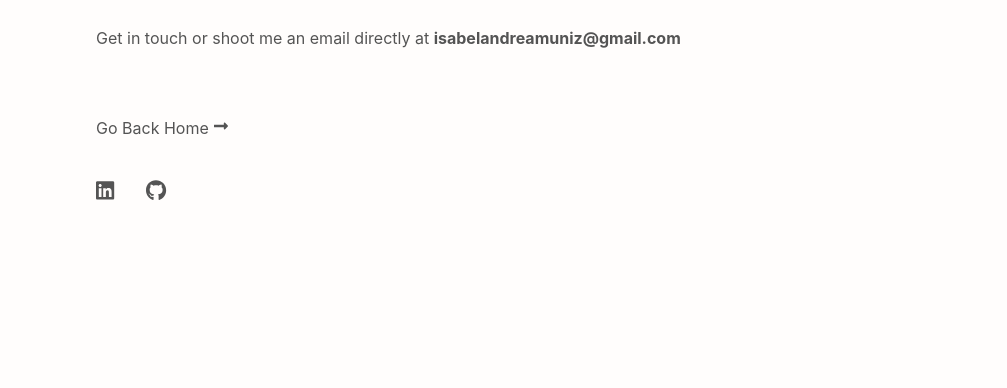
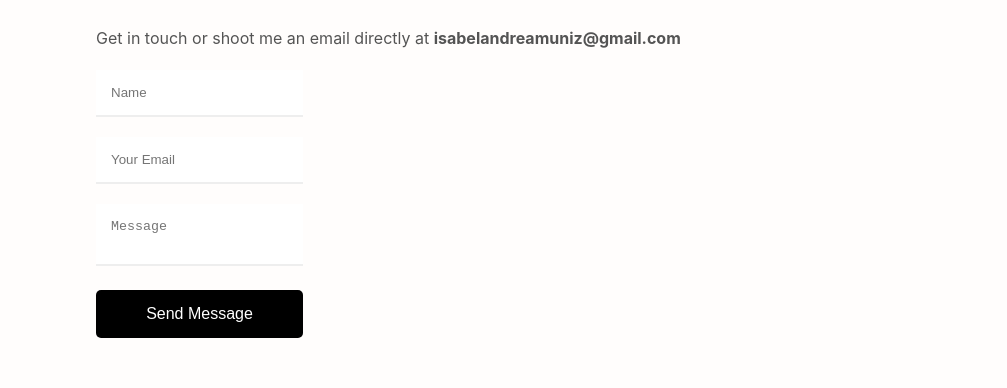
Before and after one commit to isaandrea12/portfolio, a React (Create React App) app: page /contact in a window 1280 px wide. Shown: the part 240-628 px from the top of the page, without its empty margins (144-1151 px from the left). Built offline with nearby package versions, Linux system fonts and the light colour scheme; a web font is replaced by a local one.

Commit message:
Added emailJS

```diff
--- a/package.json
+++ b/package.json
@@ -10,6 +10,7 @@
     "@testing-library/jest-dom": "^5.17.0",
     "@testing-library/react": "^13.4.0",
     "@testing-library/user-event": "^13.5.0",
+    "emailjs-com": "^3.2.0",
     "react": "^18.2.0",
     "react-animated-cursor": "^2.11.2",
     "react-dom": "^18.2.0",
--- a/public/index.html
+++ b/public/index.html
@@ -21,6 +21,10 @@
       href="https://fonts.googleapis.com/css2?family=Abril+Fatface&display=swap"
       rel="stylesheet"
     />
+    <script
+      type="text/javascript"
+      src="https://cdn.jsdelivr.net/npm/@emailjs/browser@3/dist/email.min.js"
+    ></script>
     <!-- <link
       rel="stylesheet"
       href="https://cdnjs.cloudflare.com/ajax/libs/font-awesome/6.0.0/css/all.min.css"
--- a/src/App.js
+++ b/src/App.js
@@ -1,3 +1,4 @@
+import React, { useState } from 'react';
 import "./App.css";
 import { BrowserRouter as Router, Routes, Route } from "react-router-dom";
 import AnimatedCursor from "react-animated-cursor";
@@ -6,8 +7,50 @@ import Home from "./components/Home/Home";
 import Projects from "./components/Projects/Projects";
 import Contact from "./components/Contact/Contact";
 import ContactIcons from "./components/ContactIcons/ContactIcons";
+import emailjs from 'emailjs-com';
+
 
 function App() {
+  const [isSubmit, setIsSubmit] = useState(false);
+  const [formData, setFormData] = useState({
+    name: "",
+    email: "",
+    message: "",
+  });
+
+  const sendEmail = (e) => {
+    e.preventDefault();
+      // Add your form submission logic here
+      console.log("Form submitted:", formData);
+      // Reset the form after submission
+      setFormData({
+        name: "",
+        email: "",
+        message: "",
+      });
+
+    emailjs
+      .sendForm(
+        'service_3sjwi0c',
+        'template_flnwezt',
+        e.target,
+        'ARiMRnjE-EHyZ8JhW'
+      )
+      .then(
+        (result) => {
+          console.log(result.text);
+        },
+        (error) => {
+          console.log(error.text);
+        }
+      );
+    e.target.reset();
+    setIsSubmit(true);
+    setTimeout(() => {
+      setIsSubmit(false);
+    }, 5000);
+  };
+
   return (
     <Router>
       <div className="App">
@@ -16,7 +59,7 @@ function App() {
         <Routes>
           <Route path="/" element={<Home />} />
           <Route path="/projects" element={<Projects />} />
-          <Route path="/contact" element={<Contact />} />
+          <Route path="/contact" element={<Contact isSubmit={isSubmit} sendEmail={sendEmail} />} />
         </Routes>
         <ContactIcons />
       </div>
--- a/src/components/Contact/Contact.js
+++ b/src/components/Contact/Contact.js
@@ -1,11 +1,11 @@
 import React from "react";
 import styles from "./Contact.module.css";
-// import ContactForm from "../ContactForm/ContactForm";
+import ContactForm from "../ContactForm/ContactForm";
 import { Link } from "react-router-dom";
 import { FaLongArrowAltRight } from "react-icons/fa";
 
 
-const Contact = () => {
+const Contact = ({ isSubmit, sendEmail }) => {
   return (
     <div>
       <div className={styles.titleContainer}>
@@ -17,7 +17,7 @@ const Contact = () => {
           <strong>isabelandreamuniz@gmail.com</strong>
         </p>
       </div>
-      {/* <ContactForm /> */}
+      <ContactForm sendEmail={sendEmail} />
       <div className={styles.ctaProjectsContainer}>
         <Link className={styles.ctaProjects} to="/">
           Go Back Home <FaLongArrowAltRight />
--- a/src/components/ContactForm/ContactForm.js
+++ b/src/components/ContactForm/ContactForm.js
@@ -1,11 +1,11 @@
 import React, { useState } from "react";
-// import styles from "./ContactForm.module.css";
+import styles from "./ContactForm.module.css";
 
-const ContactForm = () => {
+const ContactForm = ({ sendEmail }) => {
   const [formData, setFormData] = useState({
-    name: "",
-    email: "",
-    message: "",
+    contact_number: "",
+    user_name: "",
+    user_email: "",
   });
 
   const handleChange = (e) => {
@@ -16,26 +16,27 @@ const ContactForm = () => {
     });
   };
 
-  const handleSubmit = (e) => {
-    e.preventDefault();
-    // Add your form submission logic here
-    console.log("Form submitted:", formData);
-    // Reset the form after submission
-    setFormData({
-      name: "",
-      email: "",
-      message: "",
-    });
-  };
+  // const handleSubmit = (e) => {
+  //   e.preventDefault();
+  //   // Add your form submission logic here
+  //   console.log("Form submitted:", formData);
+  //   // Reset the form after submission
+  //   setFormData({
+  //     name: "",
+  //     email: "",
+  //     message: "",
+  //   });
+  // };
 
   return (
-    <form onSubmit={handleSubmit}>
+    <div className={styles.container}>
+      <form onSubmit={sendEmail}>
         <div>
           <input
             placeholder="Name"
             type="text"
-          id="name"
-          name="name"
+            id="contact_number"
+            name="contact_number"
             value={formData.name}
             onChange={handleChange}
             required
@@ -43,10 +44,10 @@ const ContactForm = () => {
         </div>
         <div>
           <input
-          placeholder="Email"
+            placeholder="Your Email"
             type="email"
-          id="email"
-          name="email"
+            id="user_name"
+            name="user_name"
             value={formData.email}
             onChange={handleChange}
             required
@@ -56,8 +57,8 @@ const ContactForm = () => {
           <textarea
             placeholder="Message"
             style={{ resize: "none" }}
-          id="message"
-          name="message"
+            id="user_email"
+            name="user_email"
             value={formData.message}
             onChange={handleChange}
             required
@@ -65,6 +66,7 @@ const ContactForm = () => {
         </div>
         <button type="submit">Send Message</button>
       </form>
+    </div>
   );
 };
 
--- a/src/components/ContactForm/ContactForm.module.css
+++ b/src/components/ContactForm/ContactForm.module.css
@@ -0,0 +1,47 @@
+.container {
+    display: flex;
+    justify-content: flex-start;
+    margin-left: 15rem;
+}
+/* .container {
+    max-width: 500px;
+    margin: auto;
+    padding: 20px;
+    background: #fff;
+    box-shadow: 0 0 10px rgba(0, 0, 0, 0.1);
+  } */
+
+  input[type="text"],
+  input[type="email"],
+  textarea {
+    width: 100%;
+    padding: 15px;
+    margin-bottom: 20px;
+    border: none;
+    border-bottom: 2px solid #eee;
+    box-sizing: border-box;
+    transition: border-color 0.3s;
+  }
+
+  input[type="text"]:focus,
+  input[type="email"]:focus,
+  textarea:focus {
+    outline: none;
+    border-bottom-color: #666;
+  }
+
+  button[type="submit"] {
+    width: 100%;
+    padding: 15px;
+    border: none;
+    background: black;
+    border-radius: 5px;
+    color: white;
+    font-size: 16px;
+    cursor: pointer;
+    transition: background-color 0.3s;
+  }
+
+  button[type="submit"]:hover {
+    color: #666;
+  }
```
Also changed, not shown: 1 other file (tests, documents, lock files or other folders). Lines whose indentation alone changed are shown as unchanged.
